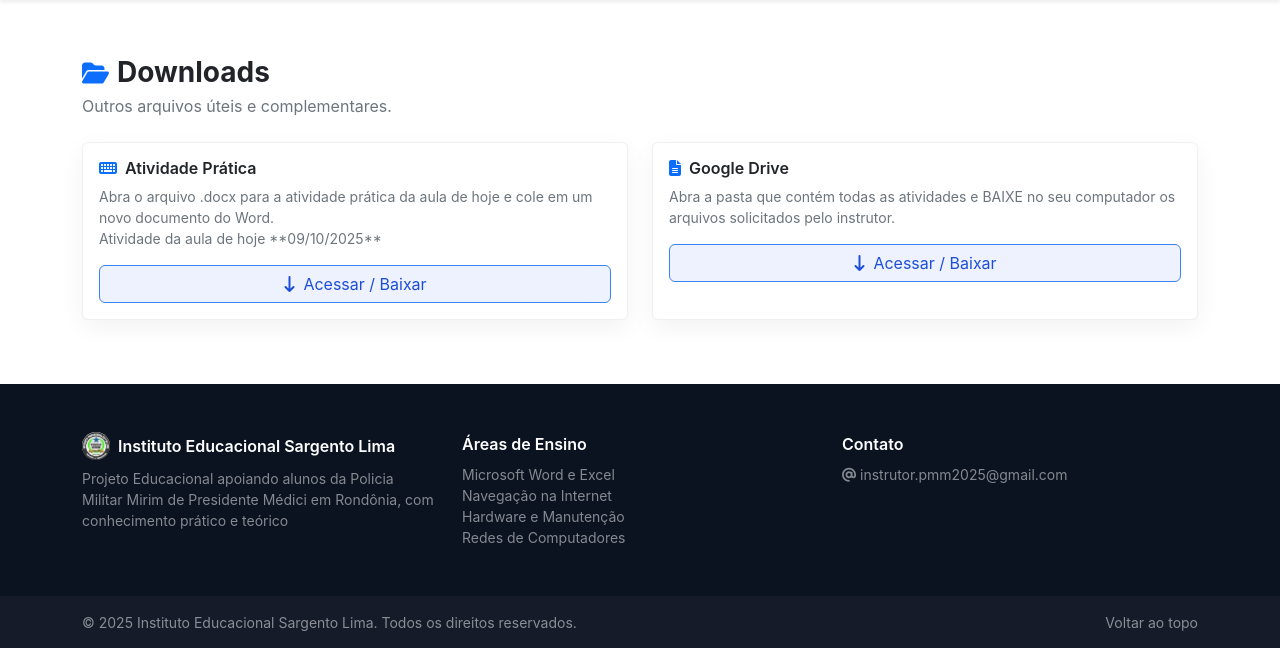
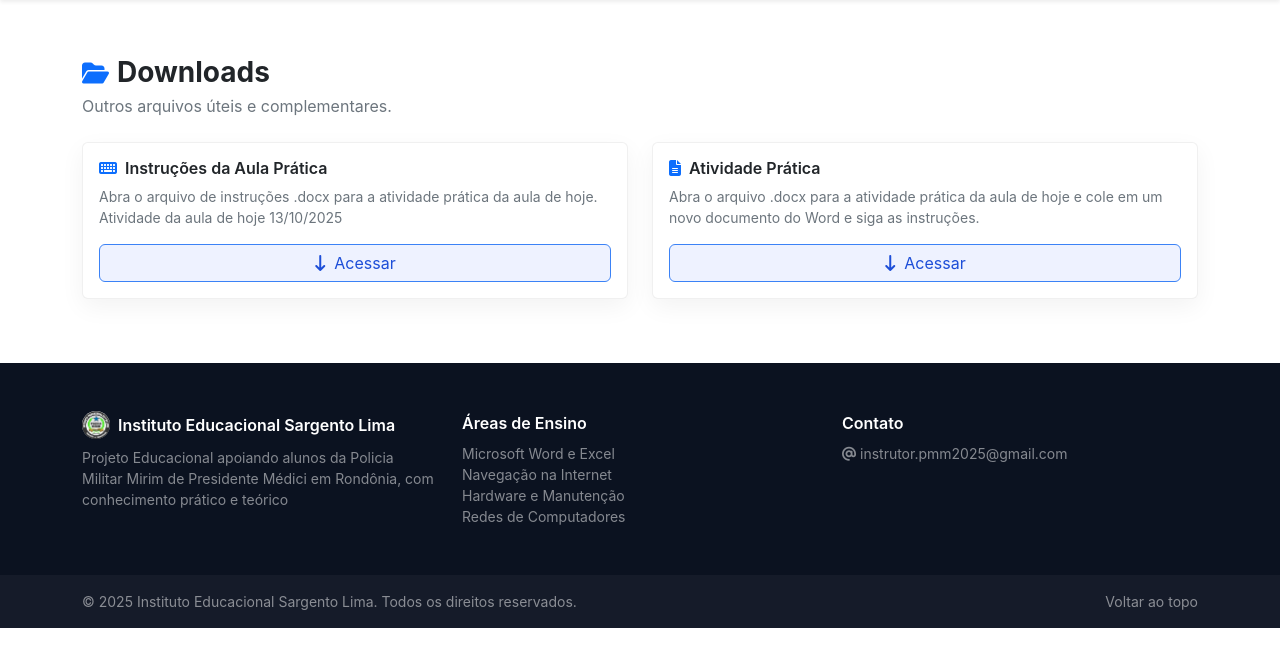
Before and after one commit to instrutorpmm2025/pmm2025, a PHP site: page /downloads.php in a window 1280 px wide. Shown: the part 56-704 px from the top of the page. Run offline with PHP 8.4, Linux system fonts and the light colour scheme.

Commit message:
Add files via upload

```diff
--- a/downloads.php
+++ b/downloads.php
@@ -7,17 +7,17 @@ $page_title = "Instituto Educacional Sargento Lima | Downloads";
 // =========================================================
 $downloads_gerais = [
     [
-        'nome' => 'Atividade Prática',
+        'nome' => 'Instruções da Aula Prática',
         'icone' => 'fa-keyboard',
-        'descricao' => 'Abra o arquivo .docx para a atividade prática da aula de hoje e cole em um novo documento do Word.',
-        'link' => 'https://docs.google.com/document/d/1A1dDedfebtZz4R25TTZV3jIg1LXlDedP/edit?usp=drive_link&ouid=106897552400846778912&rtpof=true&sd=true',
-        'data' => '09/10/2025' // Você pode usar PHP date() aqui também
+        'descricao' => 'Abra o arquivo de instruções .docx para a atividade prática da aula de hoje.',
+        'link' => 'https://docs.google.com/document/d/1HOa2Kye2uPOIaFlsKOaJB4InDHvoYttN/edit?usp=drive_link&ouid=114755153120757141635&rtpof=true&sd=true',
+        'data' => '13/10/2025' // Você pode usar PHP date() aqui também
     ],
     [
-        'nome' => 'Google Drive',
+        'nome' => 'Atividade Prática',
         'icone' => 'fa-file-lines',
-        'descricao' => 'Abra a pasta que contém todas as atividades e BAIXE no seu computador os arquivos solicitados pelo instrutor.',
-        'link' => 'https://drive.google.com/drive/folders/1rwgQb4P2rcLxx_RNBa9aOsicB6_mpONy?usp=sharing',
+        'descricao' => 'Abra o arquivo .docx para a atividade prática da aula de hoje e cole em um novo documento do Word e siga as instruções.',
+        'link' => 'https://docs.google.com/document/d/16j4SmoGWCMqqtKvObiu_L85x1SMJGVSd/edit?usp=sharing&ouid=114755153120757141635&rtpof=true&sd=true',
         'data' => '' // Sem data específica
     ],
     // Adicione mais downloads aqui
@@ -50,11 +50,11 @@ include 'includes/header.php';
                   <p class="text-secondary small mb-3">
                       <?php echo $item['descricao']; ?>
                       <?php if (!empty($item['data'])) { ?>
-                          <br>Atividade da aula de hoje **<?php echo $item['data']; ?>**
+                          <br>Atividade da aula de hoje <?php echo $item['data']; ?>
                       <?php } ?>
                   </p>
                   <a class="btn btn-outline-download w-100" target="_blank" href="<?php echo $item['link']; ?>">
-                    <i class="fa-solid fa-arrow-down-long me-2"></i>Acessar / Baixar
+                    <i class="fa-solid fa-arrow-down-long me-2"></i>Acessar
                   </a>
                 </div>
               </div>
```
